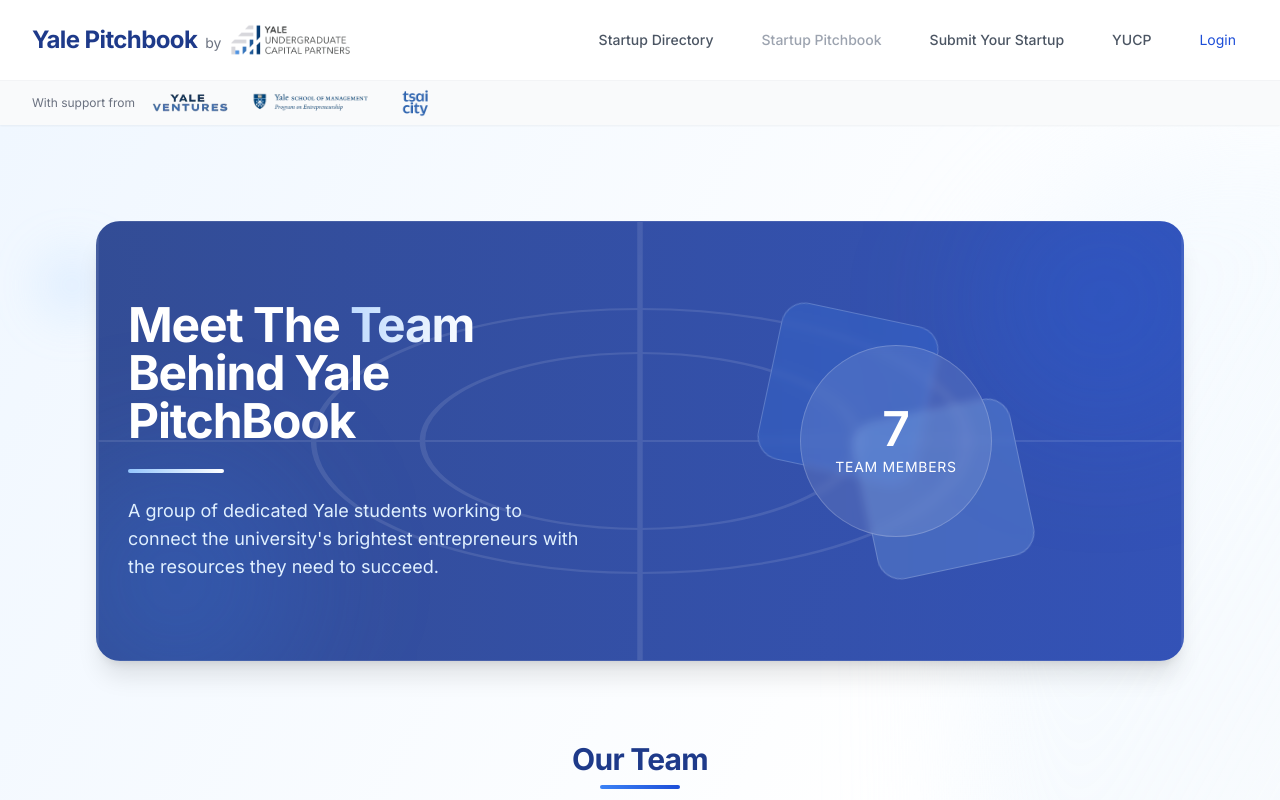
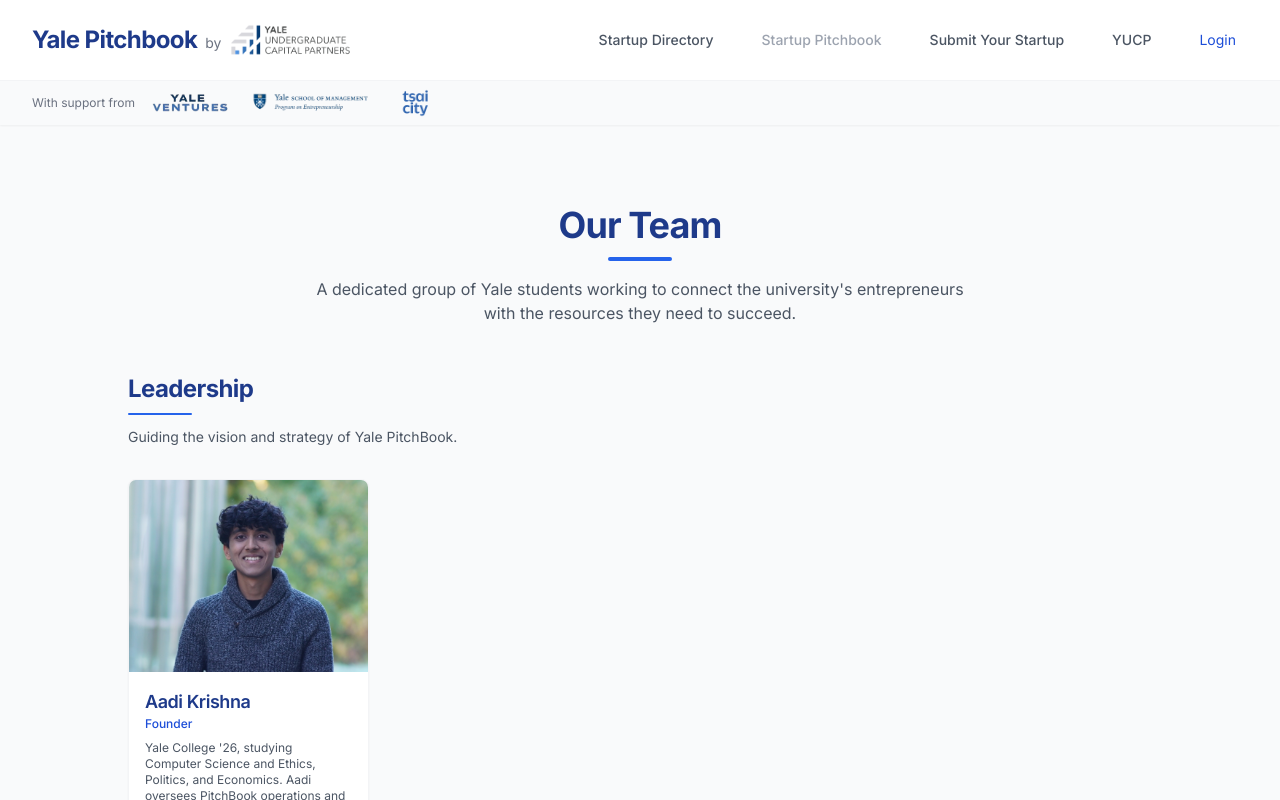
Before and after one commit to AadiKrishna02/yale-startups-directory, a Next.js app: page /team in a window 1280 px wide. Built offline with nearby package versions, Linux system fonts and the light colour scheme.

Commit message:
Update page.tsx

```diff
--- a/app/team/page.tsx
+++ b/app/team/page.tsx
@@ -16,25 +16,27 @@
   twitterUrl?: string;
   emailUrl?: string;
   githubUrl?: string;
+  category: 'leadership' | 'analyst' | 'tech';
 }
 
 export default function TeamPage() {
-  const founderMember = {
+  const teamMembers: TeamMember[] = [
+    {
       name: "Aadi Krishna",
       role: "Founder",
       bio: "Yale College '26, studying Computer Science and Ethics, Politics, and Economics. Aadi oversees PitchBook operations and strategy.",
       imageUrl: "/aadi.JPG",
       linkedinUrl: "https://www.linkedin.com/in/aadi-krishna/",
-    emailUrl: "mailto:aadi.krishna@yale.edu"
-  };
-
-  const teamMembers = [
+      emailUrl: "mailto:aadi.krishna@yale.edu",
+      category: 'leadership'
+    },
     {
       name: "Rebecca Lynn",
       role: "Analyst",
       bio: "Yale College '26, Economics and Political Science.",
       imageUrl: "/rebecca.jpeg",
       linkedinUrl: "https://www.linkedin.com/in/rebecca-lynn-640715257/",
+      category: 'analyst'
     },
     {
       name: "Eric Arabadzhiev",
@@ -42,6 +44,7 @@
       bio: "Yale College '28, Economics and Global Affairs.",
       imageUrl: "/eric.jpeg",
       linkedinUrl: "https://www.linkedin.com/in/eric-arabadzhiev/",
+      category: 'analyst'
     },
     {
       name: "Oliver Hime",
@@ -49,6 +52,7 @@
       bio: "Yale College '28, Computer Science and Economics.",
       imageUrl: "/oliver.jpeg",
       linkedinUrl: "https://www.linkedin.com/in/oliverhime/",
+      category: 'analyst'
     },
     {
       name: "Sofiia Domochka",
@@ -56,6 +60,7 @@
       bio: "Yale College '27, Biotech and Economics.",
       imageUrl: "/sofiia.jpeg",
       linkedinUrl: "https://www.linkedin.com/in/sofiia-domochka-372aab333/",
+      category: 'analyst'
     },
     {
       name: "Yuto Kida",
@@ -63,6 +68,7 @@
       bio: "Yale College '26, Economics and Statistics & Data Science.",
       imageUrl: "/yuto.jpeg",
       linkedinUrl: "https://www.linkedin.com/in/yuto-kida/",
+      category: 'analyst'
     },
     {
       name: "Jack Yin",
@@ -70,13 +76,14 @@
       bio: "Yale College '28, Computer Science and Mathematics.",
       imageUrl: "/jack.jpeg",
       linkedinUrl: "https://www.linkedin.com/in/jackjyin/",
+      category: 'tech'
     },
   ];
 
   const TeamMemberCard = ({ member }: { member: TeamMember }) => {
     return (
-      <div className="group bg-white rounded-xl shadow-md hover:shadow-xl transition-all duration-300 border border-gray-100 hover:border-blue-200 overflow-hidden">
-        <div className="w-full h-64 bg-gray-200 overflow-hidden relative">
+      <div className="group bg-white rounded-lg shadow-sm hover:shadow-md transition-all duration-300 border border-gray-100 hover:border-blue-200 overflow-hidden">
+        <div className="w-full h-48 bg-gray-200 overflow-hidden relative">
           {member.imageUrl ? (
             <>
               <img
@@ -93,20 +100,20 @@
           )}
         </div>
 
-        <div className="p-6">
-          <h3 className="text-xl font-semibold text-blue-900 group-hover:text-blue-700 transition-colors">{member.name}</h3>
-          <div className="text-sm font-medium text-blue-600 mb-3">{member.role}</div>
-          <p className="text-gray-600 text-sm mb-4">{member.bio}</p>
+        <div className="p-4">
+          <h3 className="text-lg font-semibold text-blue-900 group-hover:text-blue-700 transition-colors">{member.name}</h3>
+          <div className="text-xs font-medium text-blue-600 mb-2">{member.role}</div>
+          <p className="text-gray-600 text-xs mb-3">{member.bio}</p>
 
-          <div className="flex space-x-3">
+          <div className="flex space-x-2">
             {member.linkedinUrl && (
               <a
                 href={member.linkedinUrl}
                 target="_blank"
                 rel="noopener noreferrer"
-                className="p-2 rounded-full bg-blue-50 text-blue-600 hover:bg-blue-100 transition-colors"
+                className="p-1.5 rounded-full bg-blue-50 text-blue-600 hover:bg-blue-100 transition-colors"
               >
-                <Linkedin className="h-4 w-4" />
+                <Linkedin className="h-3.5 w-3.5" />
               </a>
             )}
 
@@ -115,9 +122,9 @@
                 href={member.twitterUrl}
                 target="_blank"
                 rel="noopener noreferrer"
-                className="p-2 rounded-full bg-blue-50 text-blue-600 hover:bg-blue-100 transition-colors"
+                className="p-1.5 rounded-full bg-blue-50 text-blue-600 hover:bg-blue-100 transition-colors"
               >
-                <Twitter className="h-4 w-4" />
+                <Twitter className="h-3.5 w-3.5" />
               </a>
             )}
 
@@ -126,9 +133,9 @@
                 href={member.emailUrl}
                 target="_blank"
                 rel="noopener noreferrer"
-                className="p-2 rounded-full bg-blue-50 text-blue-600 hover:bg-blue-100 transition-colors"
+                className="p-1.5 rounded-full bg-blue-50 text-blue-600 hover:bg-blue-100 transition-colors"
               >
-                <Mail className="h-4 w-4" />
+                <Mail className="h-3.5 w-3.5" />
               </a>
             )}
 
@@ -137,9 +144,9 @@
                 href={member.githubUrl}
                 target="_blank"
                 rel="noopener noreferrer"
-                className="p-2 rounded-full bg-blue-50 text-blue-600 hover:bg-blue-100 transition-colors"
+                className="p-1.5 rounded-full bg-blue-50 text-blue-600 hover:bg-blue-100 transition-colors"
               >
-                <svg className="h-4 w-4" viewBox="0 0 24 24" fill="currentColor">
+                <svg className="h-3.5 w-3.5" viewBox="0 0 24 24" fill="currentColor">
                   <path d="M12 0c-6.626 0-12 5.373-12 12 0 5.302 3.438 9.8 8.207 11.387.599.111.793-.261.793-.577v-2.234c-3.338.726-4.033-1.416-4.033-1.416-.546-1.387-1.333-1.756-1.333-1.756-1.089-.745.083-.729.083-.729 1.205.084 1.839 1.237 1.839 1.237 1.07 1.834 2.807 1.304 3.492.997.107-.775.418-1.305.762-1.604-2.665-.305-5.467-1.334-5.467-5.931 0-1.311.469-2.381 1.236-3.221-.124-.303-.535-1.524.117-3.176 0 0 1.008-.322 3.301 1.23.957-.266 1.983-.399 3.003-.404 1.02.005 2.047.138 3.006.404 2.291-1.552 3.297-1.23 3.297-1.23.653 1.653.242 2.874.118 3.176.77.84 1.235 1.911 1.235 3.221 0 4.609-2.807 5.624-5.479 5.921.43.372.823 1.102.823 2.222v3.293c0 .319.192.694.801.576 4.765-1.589 8.199-6.086 8.199-11.386 0-6.627-5.373-12-12-12z"/>
                 </svg>
               </a>
@@ -150,111 +157,79 @@
     );
   };
 
+  // Filter members by category
+  const leadershipMembers = teamMembers.filter(member => member.category === 'leadership');
+  const analystMembers = teamMembers.filter(member => member.category === 'analyst');
+  const techMembers = teamMembers.filter(member => member.category === 'tech');
+
+  // Section component to avoid repetition
+  const TeamSection = ({
+    title,
+    description,
+    members,
+    accentColor = "blue"
+  }: {
+    title: string,
+    description: string,
+    members: TeamMember[],
+    accentColor?: string
+  }) => {
     return (
-    <div className="min-h-screen flex flex-col">
-      <Header />
-      <main className="flex-grow bg-gradient-to-br from-blue-50 via-white to-gray-50 pt-24 px-4 sm:px-12 lg:px-24 pb-8 relative">
-        {/* Enhanced Background decorative elements */}
-        <div className="absolute inset-0 overflow-hidden pointer-events-none">
-          <div className="absolute -right-1/4 top-0 w-1/2 h-1/2 bg-gradient-to-br from-blue-100/40 to-transparent rounded-full blur-3xl"></div>
-          <div className="absolute -left-1/4 bottom-0 w-1/2 h-1/2 bg-gradient-to-tr from-blue-100/40 to-transparent rounded-full blur-3xl"></div>
-          <div className="absolute top-32 left-10 w-16 h-16 bg-blue-300/20 rounded-full blur-xl"></div>
-          <div className="absolute bottom-40 right-20 w-24 h-24 bg-blue-400/20 rounded-full blur-xl"></div>
-          <div className="absolute top-1/3 right-1/4 w-20 h-20 bg-blue-200/20 rounded-full blur-xl"></div>
+      <div className="mb-16">
+        <div className="mb-8">
+          <h2 className="text-2xl font-bold text-blue-800 mb-2">{title}</h2>
+          <div className={`w-16 h-0.5 bg-${accentColor}-500 rounded-full`}></div>
+          <p className="text-gray-600 mt-3 text-sm">{description}</p>
         </div>
 
-        <div className="max-w-6xl mx-auto space-y-8 relative">
-          {/* Enhanced Hero Section */}
-          <div className="relative mb-20 overflow-hidden rounded-3xl shadow-xl">
-            <div className="absolute inset-0 bg-gradient-to-r from-blue-900/90 to-blue-700/90 z-0"></div>
-
-            {/* Decorative elements */}
-            <div className="absolute inset-0 z-0 overflow-hidden">
-              <div className="absolute top-0 left-0 w-full h-full opacity-10">
-                <svg viewBox="0 0 100 100" preserveAspectRatio="none" className="absolute w-full h-full">
-                  <path d="M0,0 L100,0 L100,100 L0,100 Z" fill="none" stroke="white" strokeWidth="0.5"></path>
-                  <path d="M0,50 L100,50" stroke="white" strokeWidth="0.5"></path>
-                  <path d="M50,0 L50,100" stroke="white" strokeWidth="0.5"></path>
-                  <circle cx="50" cy="50" r="30" fill="none" stroke="white" strokeWidth="0.5"></circle>
-                  <circle cx="50" cy="50" r="20" fill="none" stroke="white" strokeWidth="0.5"></circle>
-                </svg>
-              </div>
-              <div className="absolute -right-12 -top-12 w-64 h-64 rounded-full bg-blue-500/20 blur-3xl"></div>
-              <div className="absolute -left-12 -bottom-12 w-64 h-64 rounded-full bg-blue-400/20 blur-3xl"></div>
-            </div>
-
-            <div className="relative z-10 px-8 py-16 md:py-20 flex flex-col md:flex-row items-center">
-              {/* Left content */}
-              <div className="md:w-1/2 text-left md:pr-12 mb-8 md:mb-0">
-                <h1 className="text-4xl md:text-5xl font-bold text-white tracking-tight mb-4 leading-tight">Meet The <span className="text-transparent bg-clip-text bg-gradient-to-r from-blue-200 to-white">Team</span> Behind Yale PitchBook</h1>
-                <div className="w-24 h-1 bg-gradient-to-r from-blue-300 to-white rounded-full my-6"></div>
-                <p className="text-lg text-blue-100 max-w-xl">
-                  A group of dedicated Yale students working to connect the university's brightest entrepreneurs with the resources they need to succeed.
-                </p>
-              </div>
-
-              {/* Right content - Graphic element */}
-              <div className="md:w-1/2 flex justify-center">
-                <div className="relative w-64 h-64">
-                  {/* Abstract team graphic */}
-                  <div className="absolute top-0 left-0 w-40 h-40 bg-blue-400/20 rounded-2xl backdrop-blur-sm border border-white/20 transform rotate-12"></div>
-                  <div className="absolute bottom-0 right-0 w-40 h-40 bg-blue-300/20 rounded-2xl backdrop-blur-sm border border-white/20 transform -rotate-12"></div>
-                  <div className="absolute top-1/2 left-1/2 transform -translate-x-1/2 -translate-y-1/2 w-48 h-48 bg-white/10 rounded-full backdrop-blur-sm border border-white/20 flex items-center justify-center">
-                    <div className="text-white text-center">
-                      <div className="font-semibold text-5xl">7</div>
-                      <div className="uppercase tracking-wider text-sm mt-1">Team Members</div>
-                    </div>
-                  </div>
-                </div>
-              </div>
-            </div>
-          </div>
-
-          {/* Combined Team Section with visual differentiation */}
-          <div className="mb-24">
-            <div className="text-center mb-12">
-              <h2 className="text-3xl font-bold text-blue-800 mb-2">Our Team</h2>
-              <div className="w-20 h-1 bg-gradient-to-r from-blue-400 to-blue-600 mx-auto rounded-full"></div>
-              <p className="text-gray-600 max-w-3xl mx-auto mt-3">
-                Meet the individuals behind Yale PitchBook driving innovation, sourcing, diligence, and tech.
-              </p>
-            </div>
-
-            {/* Founder row with special styling */}
-            <div className="relative mb-16">
-              <div className="absolute inset-0 bg-gradient-to-r from-blue-50 to-transparent rounded-xl -z-10"></div>
-              <div className="absolute left-0 top-0 bottom-0 w-1 bg-gradient-to-b from-blue-400 to-blue-600 rounded-full"></div>
-
-              <div className="grid grid-cols-1 md:grid-cols-3 gap-8 px-4 py-6">
-                {/* Founder info column */}
-                <div className="flex flex-col justify-center md:pl-6">
-                  <h3 className="text-xl font-semibold text-blue-800 flex items-center mb-3">
-                    <span className="bg-blue-100 text-blue-700 px-3 py-1 rounded-full text-sm font-medium mr-3">Founder</span>
-                    Leadership
-                  </h3>
-                  <p className="text-gray-600 italic">
-                    "Connecting Yale's brightest entrepreneurs with the resources they need to succeed."
-                  </p>
-                </div>
-
-                {/* Founder card column */}
-                <div className="md:col-span-2">
-                  <div className="transform hover:-translate-y-1 transition-transform duration-300 max-w-md mx-auto md:mx-0">
-                    <TeamMemberCard member={founderMember} />
-                  </div>
-                </div>
-              </div>
-            </div>
-
-            {/* Team members grid */}
-            <div className="grid grid-cols-1 md:grid-cols-2 lg:grid-cols-3 gap-8">
-              {teamMembers.map((member, memberIndex) => (
-                <div key={memberIndex} className="transform hover:-translate-y-2 transition-transform duration-300">
+        <div className="grid grid-cols-2 md:grid-cols-3 lg:grid-cols-4 gap-5">
+          {members.map((member, index) => (
+            <div key={index} className="transform hover:-translate-y-1 transition-transform duration-300">
               <TeamMemberCard member={member} />
             </div>
           ))}
         </div>
       </div>
+    );
+  };
+
+  return (
+    <div className="min-h-screen flex flex-col">
+      <Header />
+      <main className="flex-grow bg-gray-50 pt-20 px-4 sm:px-8 lg:px-16 pb-12">
+        {/* Simple Hero Section */}
+        <div className="max-w-5xl mx-auto mb-12 text-center">
+          <h1 className="text-3xl md:text-4xl font-bold text-blue-900 mb-3">Our Team</h1>
+          <div className="w-16 h-1 bg-blue-500 mx-auto rounded-full mb-4"></div>
+          <p className="text-gray-600 max-w-2xl mx-auto">
+            A dedicated group of Yale students working to connect the university's entrepreneurs with the resources they need to succeed.
+          </p>
+        </div>
+
+        <div className="max-w-5xl mx-auto space-y-6">
+          {/* Leadership Section */}
+          <TeamSection
+            title="Leadership"
+            description="Guiding the vision and strategy of Yale PitchBook."
+            members={leadershipMembers}
+            accentColor="blue"
+          />
+
+          {/* Analysts Section */}
+          <TeamSection
+            title="PitchBook Analysts"
+            description="Sourcing and analyzing entrepreneurial ventures across Yale."
+            members={analystMembers}
+            accentColor="blue"
+          />
+
+          {/* Tech Team Section */}
+          <TeamSection
+            title="Tech Team"
+            description="Building and maintaining our digital presence and tools."
+            members={techMembers}
+            accentColor="blue"
+          />
         </div>
       </main>
 
```
Lines whose indentation alone changed are shown as unchanged.
